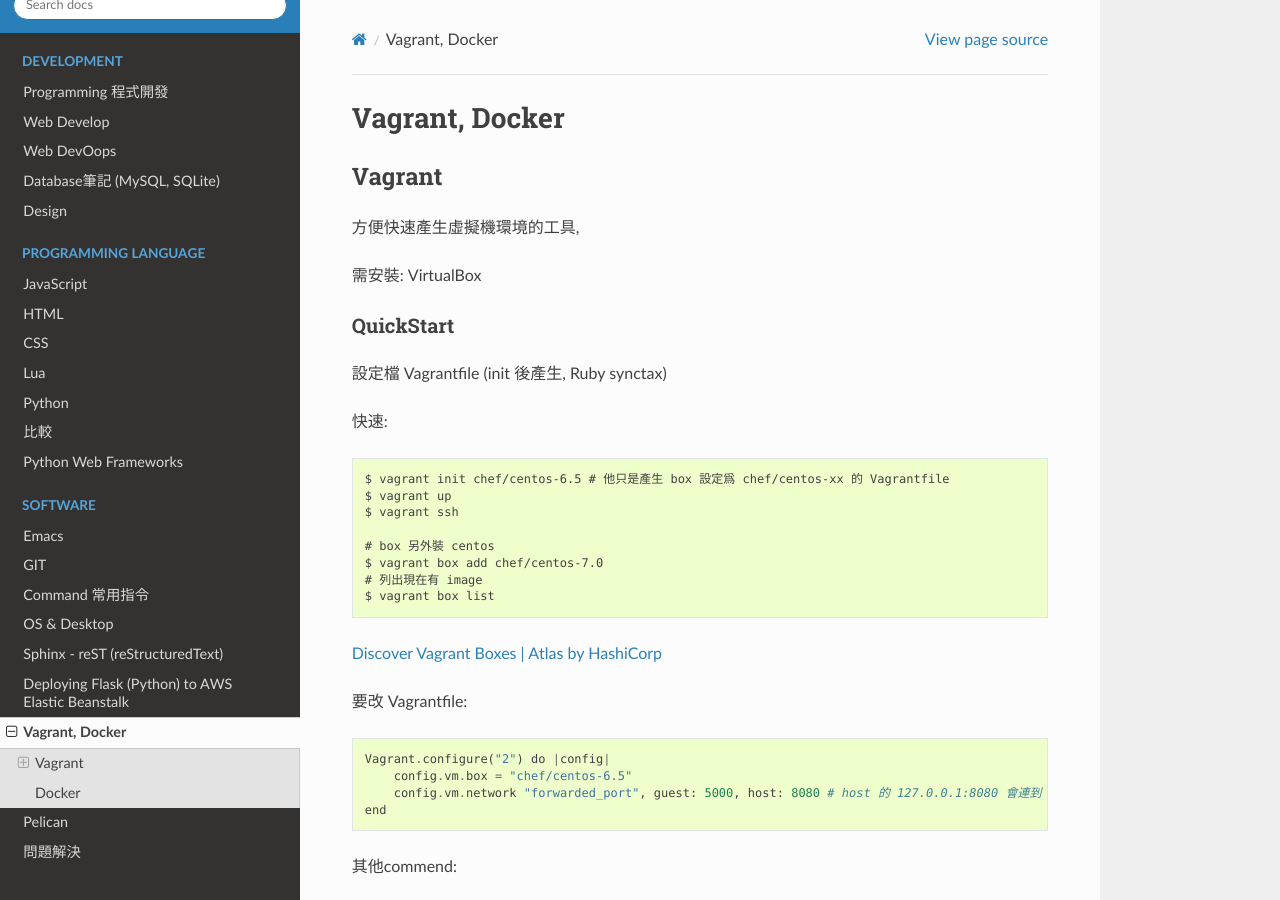
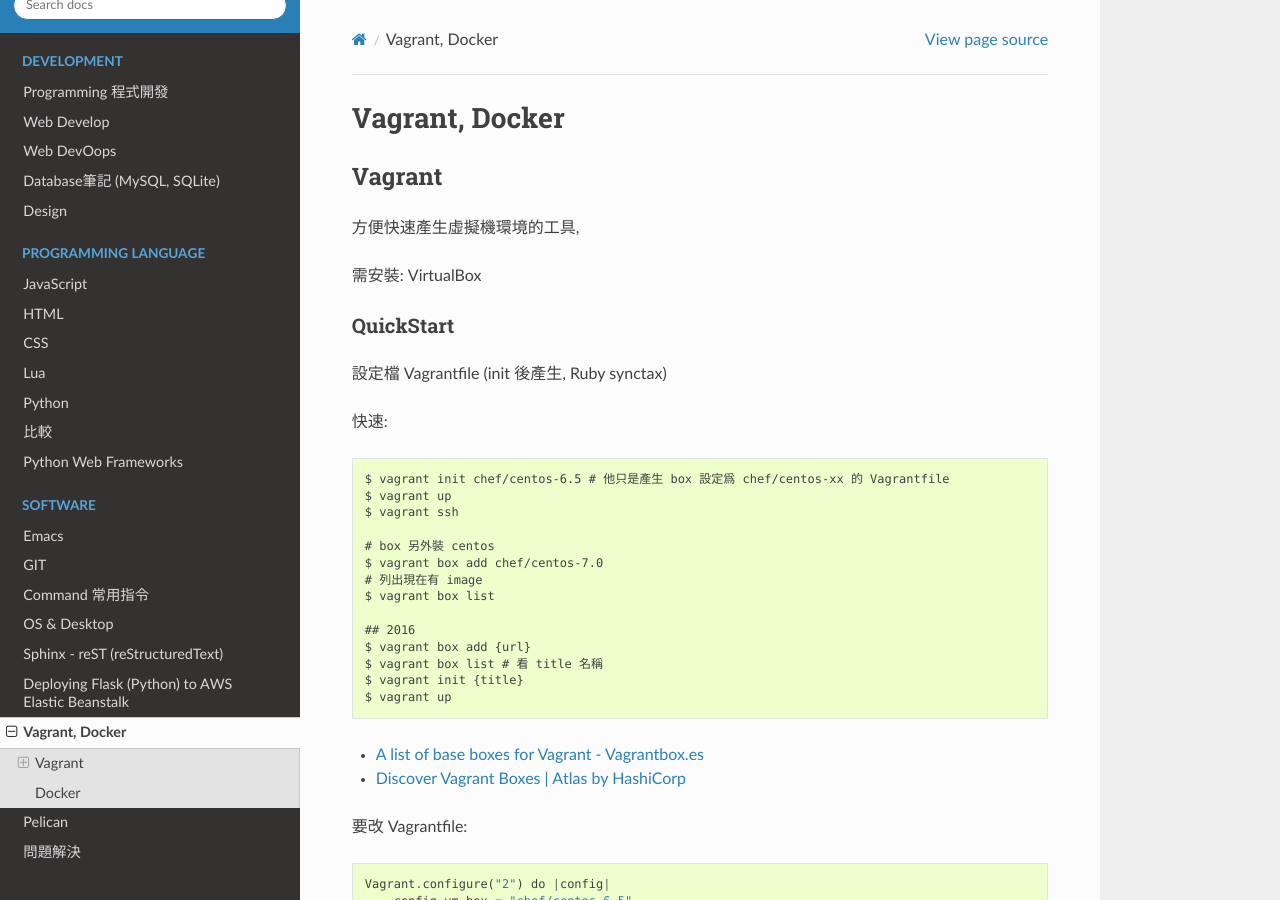
Before and after one commit to moogoo78/comp.suhen.org, a Sphinx documentation site: the page built from docs/source/soft/vagrant_and_docker.rst, in a window 1280 px wide and 900 px high. Built offline with Sphinx 7.4.7 and the Read the Docs theme 2.0.0, drawn with Linux system fonts in a browser that asks for light colours.

Commit message:
edited source; git push

```diff
--- a/docs/source/soft/vagrant_and_docker.rst
+++ b/docs/source/soft/vagrant_and_docker.rst
@@ -31,7 +31,14 @@
     # 列出現在有 image
     $ vagrant box list
 
-`Discover Vagrant Boxes | Atlas by HashiCorp <https://atlas.hashicorp.com/boxes/search>`__
+    ## 2016
+    $ vagrant box add {url}
+    $ vagrant box list # 看 title 名稱
+    $ vagrant init {title}
+    $ vagrant up
+
+* `A list of base boxes for Vagrant - Vagrantbox.es <http://www.vagrantbox.es/>`__
+* `Discover Vagrant Boxes | Atlas by HashiCorp <https://atlas.hashicorp.com/boxes/search>`__
 
 要改 Vagrantfile::
 
```
